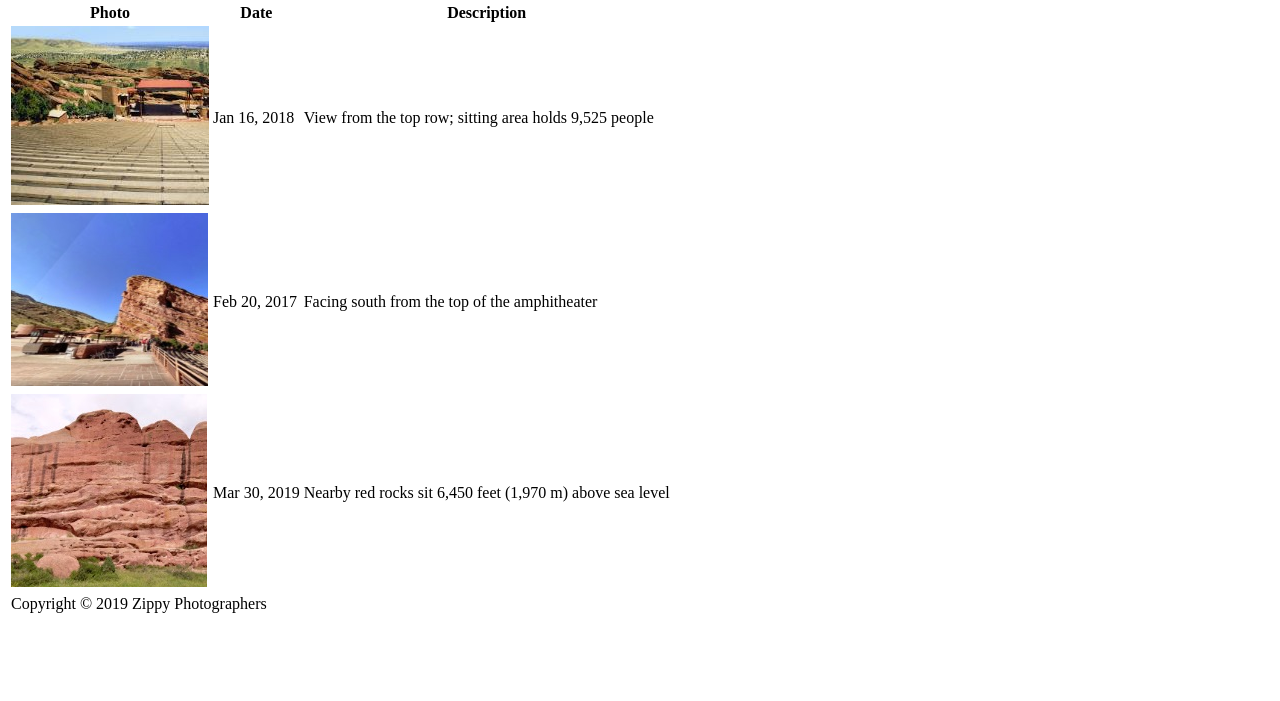
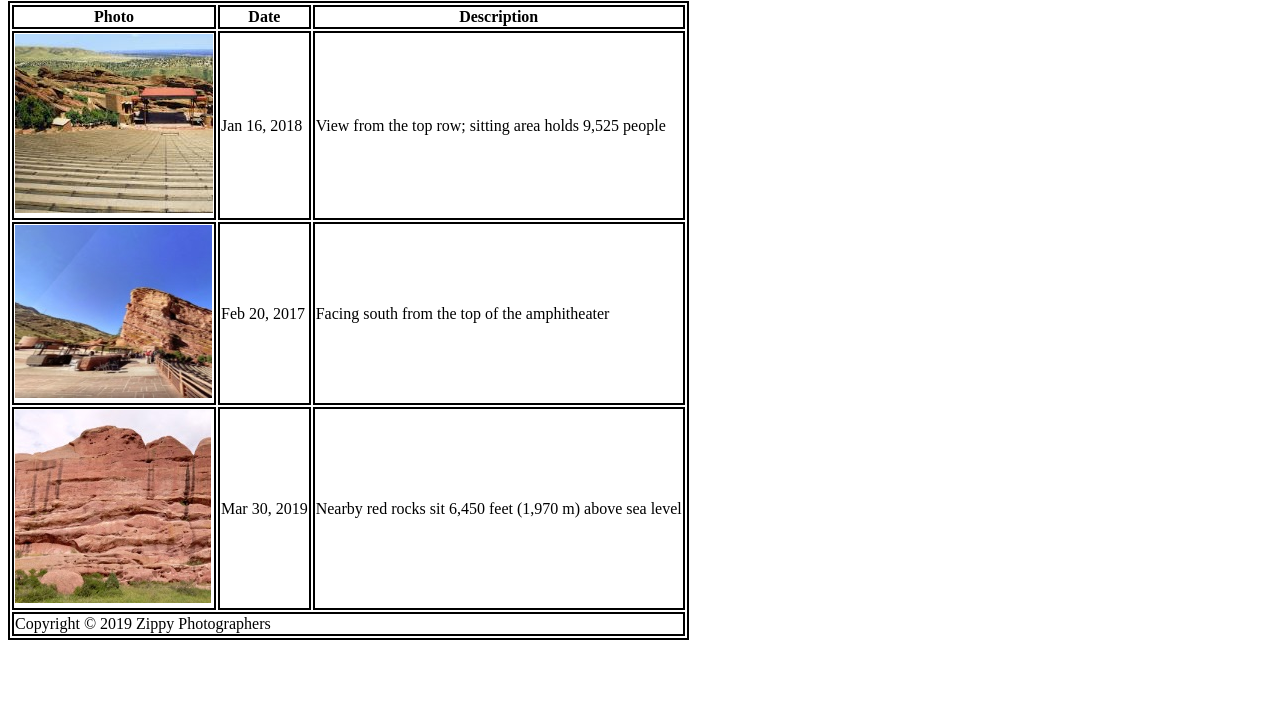
Before and after one commit to I0phoenix/mySite, a plain HTML site: page gallery.html in a window 1280 px wide. Shown: the part 99-800 px from the top of the page. Drawn offline with Linux system fonts and the light colour scheme.

Commit message:
added table borders to gallery

```diff
--- a/gallery.html
+++ b/gallery.html
@@ -3,6 +3,7 @@
 <head>
     <meta charset="UTF-8">
     <title>Gallery</title>
+    <link rel="stylesheet" href="tableBorder.css">
 </head>
 <body>
     <img src="UniversityLogo.png" alt="Logo of The University of Arizona">
--- /dev/null
+++ b/tableBorder.css
@@ -0,0 +1,3 @@
+table,th,td {
+    border: 2px solid black;
+}
```
